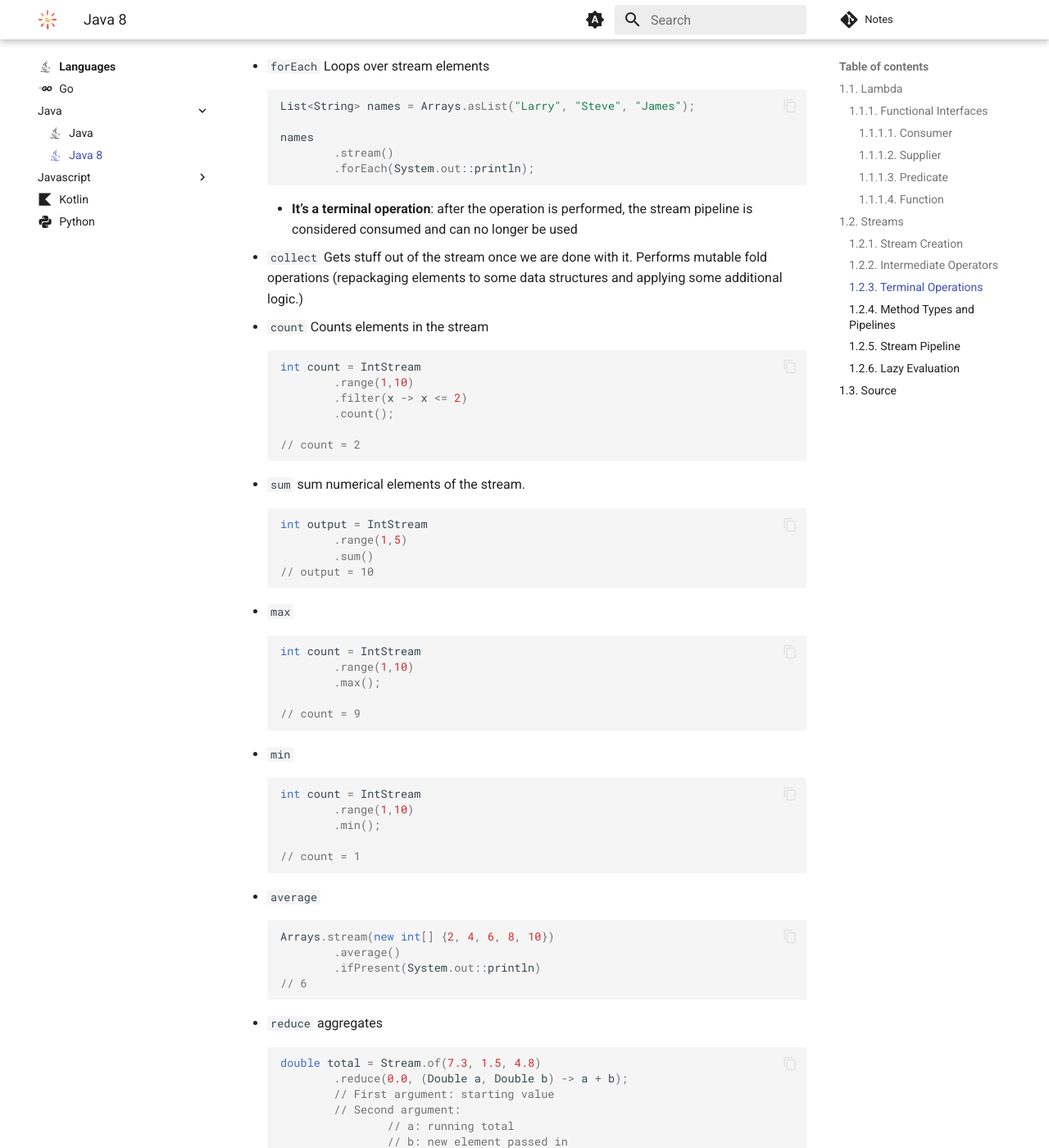
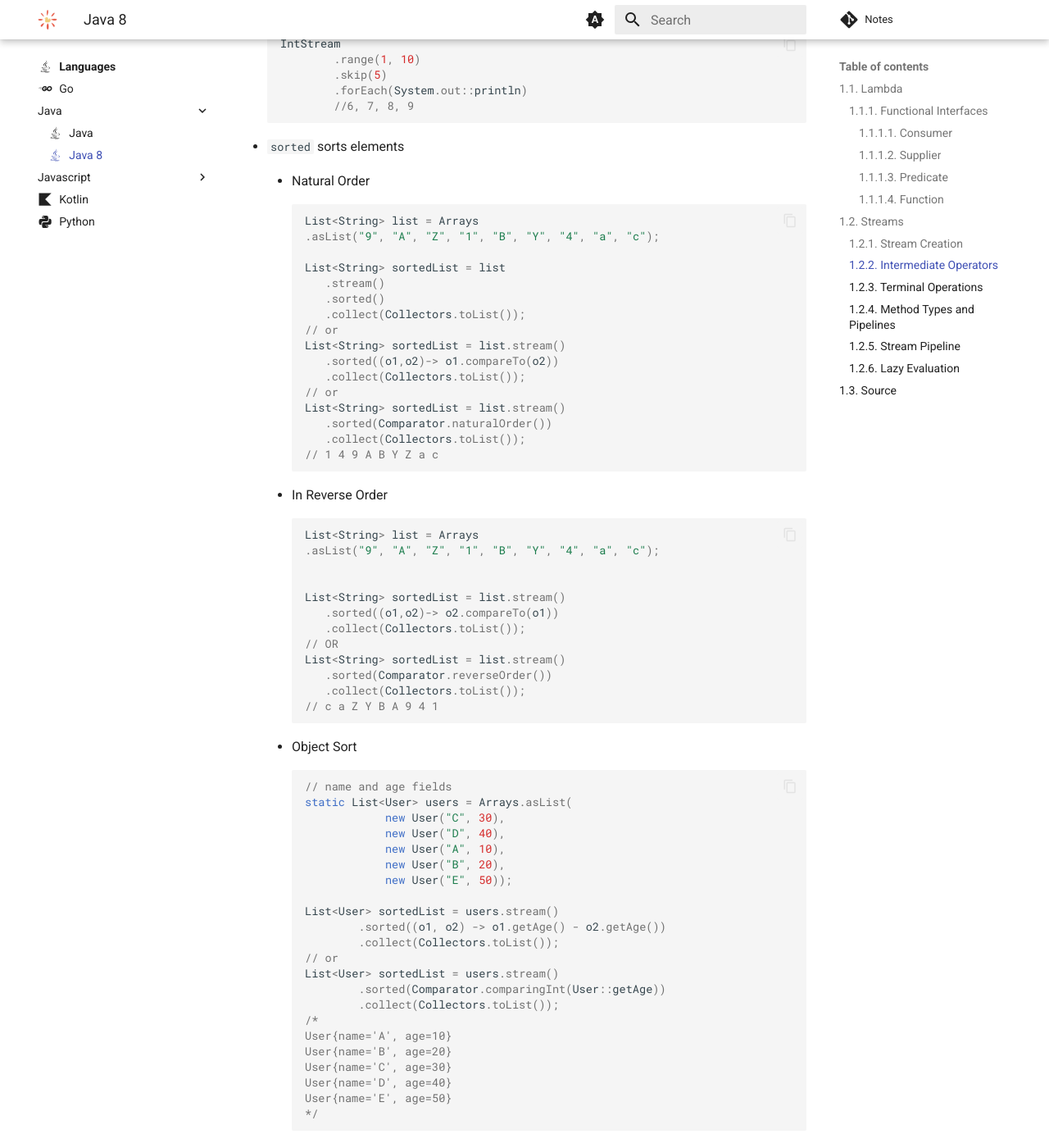
Before and after one commit to RomanPodkovyrin/Notes, an MkDocs documentation site: the page built from docs/languages/java/java8.md, in a window 1280 px wide and 1400 px high, scrolled down 6419 px. Shown: the whole window at 82% size. Built offline with MkDocs 1.6.1 and Material for MkDocs 9.7.7, drawn with Linux system fonts in a browser that asks for light colours; comment, search, counter and statistics services are not loaded; some of the changed text lies outside the part shown.

Commit message:
feat: Stream notes java 8

````diff
--- a/docs/languages/java/java8.md
+++ b/docs/languages/java/java8.md
@@ -172,8 +172,10 @@ private static Employee[] arrayOfEmps = {
         new Employee(3, "Mark Zuckerberg", 300000.0)
 };
 Stream.of(arrayOfEmps);
+```
 
-// List
+```java
+// or obtain stream from already existing list
 List<Employee> empList = Arrays.asList(arrayOfEmps);
 empList.stream();
 ```
@@ -183,6 +185,9 @@ Java 8 added a new `stream()` method to the Collection interface
 ```java
 // Create a stream out of individual objects
 Stream.of(arrayOfEmps[0], arrayOfEmps[1], arrayOfEmps[2]);
+```
+
+```java
 // Or using a Stream.builder()
 Stream.Builder<Employee> empStreamBuilder = Stream.builder();
 
@@ -265,6 +270,14 @@ empList.stream()
     `peek` should only be used for debugging to observe the vales passing through. Do not use for any logic or side effects. As this might not be called in some instances
 - `anyMatch`
 - `distinct`
+- `limit` Limits stream to n number of elements
+```java
+List<Integer> collect = infiniteStream
+        .skip(3)
+        .limit(5)
+        .collect(Collectors.toList());
+```
+
 - `skip` skips n number of elements in the stream
 ```java
 IntStream
@@ -273,7 +286,82 @@ IntStream
         .forEach(System.out::println)
         //6, 7, 8, 9
 ```
-- `sorted`
+- `sorted` sorts elements
+    - Natural Order
+```java
+List<String> list = Arrays
+.asList("9", "A", "Z", "1", "B", "Y", "4", "a", "c");
+
+List<String> sortedList = list
+   .stream()
+   .sorted()
+   .collect(Collectors.toList());
+// or
+List<String> sortedList = list.stream()
+   .sorted((o1,o2)-> o1.compareTo(o2))
+   .collect(Collectors.toList());
+// or
+List<String> sortedList = list.stream()
+   .sorted(Comparator.naturalOrder())
+   .collect(Collectors.toList());
+// 1 4 9 A B Y Z a c
+```
+
+    - In Reverse Order
+```java
+List<String> list = Arrays
+.asList("9", "A", "Z", "1", "B", "Y", "4", "a", "c");
+
+
+List<String> sortedList = list.stream()
+   .sorted((o1,o2)-> o2.compareTo(o1))
+   .collect(Collectors.toList());
+// OR
+List<String> sortedList = list.stream()
+   .sorted(Comparator.reverseOrder())
+   .collect(Collectors.toList());
+// c a Z Y B A 9 4 1
+```
+    - Object Sort
+```java
+// name and age fields
+static List<User> users = Arrays.asList(
+            new User("C", 30),
+            new User("D", 40),
+            new User("A", 10),
+            new User("B", 20),
+            new User("E", 50));
+
+List<User> sortedList = users.stream()
+        .sorted((o1, o2) -> o1.getAge() - o2.getAge())
+        .collect(Collectors.toList());
+// or
+List<User> sortedList = users.stream()
+        .sorted(Comparator.comparingInt(User::getAge))
+        .collect(Collectors.toList());
+/*
+User{name='A', age=10}
+User{name='B', age=20}
+User{name='C', age=30}
+User{name='D', age=40}
+User{name='E', age=50}
+*/
+```
+
+    - Object Reverse Order
+```java
+List<User> sortedList = users.stream()
+        .sorted(Comparator.comparingInt(User::getAge)
+        .reversed())
+        .collect(Collectors.toList());
+/*
+User{name='E', age=50}
+User{name='D', age=40}
+User{name='C', age=30}
+User{name='B', age=20}
+User{name='A', age=10}
+*/
+```
 
 ### 1.2.3. Terminal Operations
 
@@ -282,12 +370,23 @@ IntStream
 List<String> names = Arrays.asList("Larry", "Steve", "James");
 
 names
-        .stream()
-        .forEach(System.out::println);
+   .stream()
+   .forEach(System.out::println);
 ```
     - **It’s a terminal operation**: after the operation is performed, the stream pipeline is considered consumed and can no longer be used
 
 - `collect` Gets stuff out of the stream once we are done with it. Performs mutable fold operations (repackaging elements to some data structures and applying some additional logic.)
+```java
+List<Employee> employees = empList.stream()
+        .collect(Collectors.toList());
+```
+
+- `toArray` Like Collect previously, but specifically return array
+```java
+Employee[] employees = empList
+        .stream()
+        .toArray(Employee[]::new);
+```
 - `count` Counts elements in the stream
 ```java
 int count = IntStream
````
